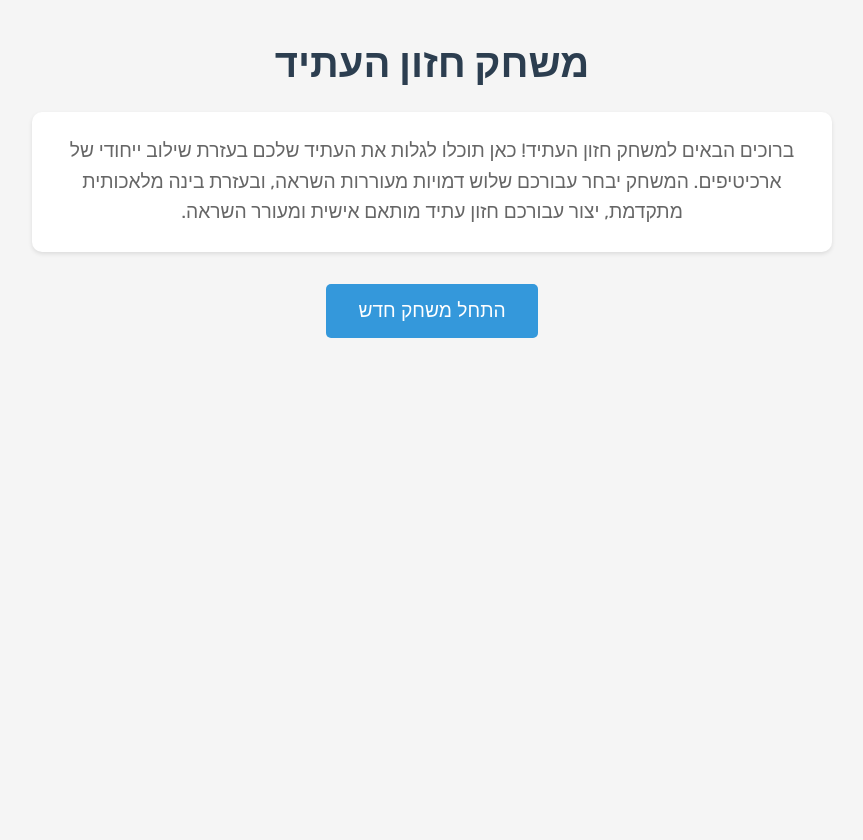
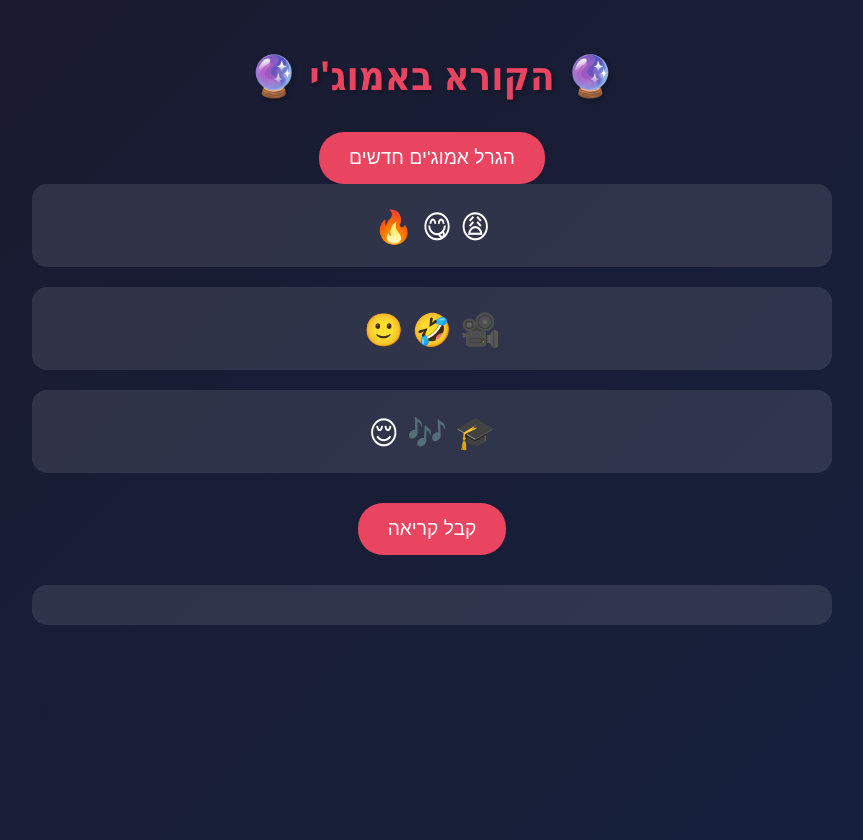
Before and after one commit to david-a/emoji-oracle, a Flask app: page / in a window 1280 px wide. Shown: the whole page, without its empty margins (208-1071 px from the left). Before the commit the page ends 338 px from the top, so only its background shows below. Run offline with Flask 3, Linux system fonts and the light colour scheme.

Commit message:
feat: changed to emoji

```diff
--- a/app.py
+++ b/app.py
@@ -1,78 +1,85 @@
+from flask import Flask, render_template, jsonify, request
+import random
+import json
+from pathlib import Path
+from openai import OpenAI
+from dotenv import load_dotenv
 import os
-import random
-from dotenv import load_dotenv
-from openai import OpenAI
-from flask import Flask, render_template, jsonify, redirect, url_for
 
-# טעינת משתני הסביבה
+# Load environment variables
 load_dotenv()
 
 app = Flask(__name__)
 client = OpenAI(api_key=os.getenv("OPENAI_API_KEY"))
 
 
-def get_random_images():
-    """בחירת 3 תמונות אקראיות מהתיקייה"""
-    images_dir = "generated_images"
-    all_images = [f for f in os.listdir(images_dir) if f.endswith(".jpeg")]
-    selected = random.sample(all_images, 3)
-    return [
-        {
-            "path": f"/static/generated_images/{img}",
-            "name": img.replace(".jpeg", "").replace("the_", ""),
-        }
-        for img in selected
-    ]
+# Load emoji data
+def load_emojis():
+    current_dir = Path(__file__).parent
+    with open(current_dir / "data" / "emojis.json", "r", encoding="utf-8") as f:
+        return json.load(f)
 
 
-def get_prediction(archetypes):
-    """קבלת חיזוי מ-OpenAI"""
-    prompt = f"""בהתבסס על שלושת הארכיטיפים הבאים: {', '.join(archetypes)},
-    צור תחזית עתיד חיובית ומעוררת השראה בעברית(3-4 משפטים).
-    התחזית צריכה להיות אישית, מעודדת ואופטימית ונכתבת בגוף שני.
-    חשוב שהתחזית תהיה מפורטת ותתייחס לכל אחד מהארכיטיפים."""
+class EmojiReader:
+    def __init__(self):
+        self.emojis = load_emojis()["emojis"]
 
-    try:
+    def generate_emoji_sets(self):
+        """Generate 3 sets of 3 random emojis"""
+        sets = []
+        for _ in range(3):
+            emoji_set = random.sample(self.emojis, 3)
+            sets.append(emoji_set)
+        return sets
+
+    def get_reading(self, emoji_sets):
+        """Get a mystical reading based on the emoji combinations"""
+        emoji_description = "\n".join(
+            [f"סט {i+1}: {' '.join(set)}" for i, set in enumerate(emoji_sets)]
+        )
+
+        prompt = f"""אתה ״הקורא באמוג'י״ שקורא את סיפורו של האדם שמולך דרך שילובי אמוג'ים.
+        הוצגו בפניך שלושה סטים של אמוג'ים:
+
+        {emoji_description}
+
+        ספק קריאה יצירתית, מיסטית ומעניינת ש:
+        1. מפרשת הסט הראשון כמייצג עבר, השני כמייצג הווה והשלישי כמייצג עתיד
+        2. מוצאת קשרים בין הסטים
+        3. מציעה תובנות והכוונה עדינה
+        4. שומרת על טון מיסטי אך משחקי
+        5. חשוב מאוד שהסיפור יתאר מגמה חיובית וטובה
+
+        שמור על תשובה קצרה וזורמת של עד 250 מילים ועצב אותה יפה עם קישוטי אמוג'י."""
+
         response = client.chat.completions.create(
             model="gpt-4o-mini",
-            messages=[{"role": "user", "content": prompt}],
-            temperature=0.7,
-            max_tokens=500,
+            messages=[{"role": "system", "content": prompt}],
+            temperature=0.8,
         )
+
         return response.choices[0].message.content
-    except Exception as e:
-        return str(e)
 
 
 @app.route("/")
 def index():
-    """דף הבית"""
-    images = get_random_images()
-    return render_template("index.html", images=images)
+    return render_template("index.html")
 
 
-@app.route("/new-game")
-def new_game():
-    """התחלת משחק חדש"""
-    return redirect(url_for("index"))
+@app.route("/generate-emojis", methods=["GET"])
+def generate_emojis():
+    reader = EmojiReader()
+    emoji_sets = reader.generate_emoji_sets()
+    return jsonify({"emoji_sets": emoji_sets})
 
 
-@app.route("/predict/<path:archetypes>")
-def predict(archetypes):
-    """נקודת קצה לקבלת חיזוי"""
-    archetype_list = archetypes.split(",")
-    prediction = get_prediction(archetype_list)
-    return jsonify({"prediction": prediction})
+@app.route("/get-reading", methods=["POST"])
+def get_reading():
+    emoji_sets = request.json["emoji_sets"]
+    reader = EmojiReader()
+    reading = reader.get_reading(emoji_sets)
+    return jsonify({"reading": reading})
 
 
 if __name__ == "__main__":
-    # העתקת התמונות לתיקיית static
-    os.makedirs("static/generated_images", exist_ok=True)
-    for img in os.listdir("generated_images"):
-        if img.endswith(".jpeg"):
-            src = os.path.join("generated_images", img)
-            dst = os.path.join("static/generated_images", img)
-            if not os.path.exists(dst):
-                os.system(f'cp "{src}" "{dst}"')
-
     app.run(debug=True)
--- a/templates/index.html
+++ b/templates/index.html
@@ -1,99 +1,134 @@
 <!DOCTYPE html>
-<html lang="he" dir="rtl">
+<html lang="en">
   <head>
     <meta charset="UTF-8" />
     <meta name="viewport" content="width=device-width, initial-scale=1.0" />
-    <title>משחק חזון העתיד</title>
-    <link
-      rel="stylesheet"
-      href="{{ url_for('static', filename='css/style.css') }}"
-    />
+    <title>הקורא באמוג'י</title>
+    <style>
+      body {
+        font-family: "Segoe UI", Tahoma, Geneva, Verdana, sans-serif;
+        background: linear-gradient(135deg, #1a1a2e, #16213e);
+        color: #fff;
+        min-height: 100vh;
+        margin: 0;
+        padding: 20px;
+        direction: rtl;
+      }
+      .container {
+        max-width: 800px;
+        margin: 0 auto;
+        text-align: center;
+      }
+      h1 {
+        font-size: 2.5em;
+        margin-bottom: 30px;
+        color: #e94560;
+        text-shadow: 2px 2px 4px rgba(0, 0, 0, 0.3);
+      }
+      .emoji-sets {
+        display: flex;
+        flex-direction: column;
+        gap: 20px;
+        margin-bottom: 30px;
+      }
+      .emoji-set {
+        background: rgba(255, 255, 255, 0.1);
+        padding: 20px;
+        border-radius: 15px;
+        font-size: 2em;
+      }
+      .emoji {
+        margin: 0 10px;
+        transition: transform 0.3s ease;
+      }
+      .emoji:hover {
+        transform: scale(1.2);
+      }
+      button {
+        background: #e94560;
+        color: white;
+        border: none;
+        padding: 15px 30px;
+        font-size: 1.2em;
+        border-radius: 25px;
+        cursor: pointer;
+        transition: all 0.3s ease;
+      }
+      button:hover {
+        background: #ff6b6b;
+        transform: translateY(-2px);
+      }
+      .reading {
+        background: rgba(255, 255, 255, 0.1);
+        padding: 20px;
+        border-radius: 15px;
+        margin-top: 30px;
+        white-space: pre-line;
+        line-height: 1.6;
+      }
+      .loading {
+        font-size: 2em;
+        margin: 20px 0;
+      }
+    </style>
   </head>
   <body>
     <div class="container">
-      <h1>משחק חזון העתיד</h1>
-
-      <div class="game-description">
-        ברוכים הבאים למשחק חזון העתיד! כאן תוכלו לגלות את העתיד שלכם בעזרת שילוב
-        ייחודי של ארכיטיפים. המשחק יבחר עבורכם שלוש דמויות מעוררות השראה, ובעזרת
-        בינה מלאכותית מתקדמת, יצור עבורכם חזון עתיד מותאם אישית ומעורר השראה.
-      </div>
-
-      <button id="startGame" class="button">התחל משחק חדש</button>
-
-      <div id="gameContent" class="hidden">
-        <h2 class="section-title">הארכיטיפים שנבחרו עבורך:</h2>
-
-        <div class="images-container">
-          {% for image in images %}
-          <div class="image-card">
-            <img src="{{ image.path }}" alt="{{ image.name }}" />
-            <h3>{{ image.name }}</h3>
-          </div>
-          {% endfor %}
-        </div>
-
-        <button id="getPrediction" class="button">קבל את חזון העתיד שלך</button>
-
-        <div id="predictionResult" class="prediction-result hidden">
-          <div class="loading-overlay">
-            <span class="loader"></span>
-          </div>
-          <h2>חזון העתיד שלך:</h2>
-          <p id="predictionText"></p>
-          <button onclick="window.location.href='/new-game'" class="button">
-            התחל משחק חדש
-          </button>
-        </div>
-      </div>
+      <h1>🔮 הקורא באמוג'י 🔮</h1>
+      <button id="generateBtn" onclick="generateEmojis()">
+        הגרל אמוג'ים חדשים
+      </button>
+      <div class="emoji-sets" id="emojiSets"></div>
+      <button id="readBtn" onclick="getReading()" style="display: none">
+        קבל קריאה
+      </button>
+      <div class="reading" id="reading"></div>
     </div>
 
     <script>
-      // הפעלת המשחק
-      document.getElementById("startGame").addEventListener("click", () => {
-        document.getElementById("startGame").style.display = "none";
-        document.getElementById("gameContent").classList.remove("hidden");
-      });
+      let currentEmojiSets = [];
 
-      // קבלת החיזוי
-      document
-        .getElementById("getPrediction")
-        .addEventListener("click", async () => {
-          const predictionButton = document.getElementById("getPrediction");
-          const resultDiv = document.getElementById("predictionResult");
-          const predictionText = document.getElementById("predictionText");
+      async function generateEmojis() {
+        const response = await fetch("/generate-emojis");
+        const data = await response.json();
+        currentEmojiSets = data.emoji_sets;
 
-          try {
-            // הצגת אזור התוצאה עם הלודר
-            resultDiv.classList.remove("hidden");
-            resultDiv.classList.add("loading");
-            predictionButton.disabled = true;
+        const setsContainer = document.getElementById("emojiSets");
+        setsContainer.innerHTML = "";
 
-            // קבלת הארכיטיפים והמרתם למחרוזת
-            const archetypes = Array.from(
-              document.querySelectorAll(".image-card h3")
-            )
-              .map((h3) => h3.textContent.trim())
-              .join(",");
+        data.emoji_sets.forEach((set, index) => {
+          const setDiv = document.createElement("div");
+          setDiv.className = "emoji-set";
+          setDiv.innerHTML = set.join(" ");
+          setsContainer.appendChild(setDiv);
+        });
 
-            // שליחת הבקשה
-            const response = await fetch(`/predict/${archetypes}`);
-            const data = await response.json();
+        document.getElementById("readBtn").style.display = "inline-block";
+        document.getElementById("reading").innerHTML = "";
+      }
 
-            // הצגת התוצאה
-            predictionText.textContent = data.prediction;
-            resultDiv.classList.remove("loading");
+      async function getReading() {
+        const readingDiv = document.getElementById("reading");
+        readingDiv.innerHTML = "🔮 מנתח את האמוג'ים...";
 
-            // גלילה חלקה לתוצאה
-            resultDiv.scrollIntoView({ behavior: "smooth" });
-          } catch (error) {
-            console.error("Error:", error);
-            alert("קרתה שגיאה בקבלת החיזוי");
-            resultDiv.classList.add("hidden");
-          } finally {
-            predictionButton.disabled = false;
-          }
-        });
+        try {
+          const response = await fetch("/get-reading", {
+            method: "POST",
+            headers: {
+              "Content-Type": "application/json",
+            },
+            body: JSON.stringify({ emoji_sets: currentEmojiSets }),
+          });
+
+          const data = await response.json();
+          readingDiv.innerHTML = data.reading;
+        } catch (error) {
+          readingDiv.innerHTML = "❌ אופס! משהו השתבש בקריאה";
+        }
+      }
+
+      // Generate initial set of emojis when page loads
+      generateEmojis();
     </script>
   </body>
 </html>
```
Also changed, not shown: data/emojis.json (added, +124 -0 lines), pyproject.toml (+7 -1 lines), 1 other file.
